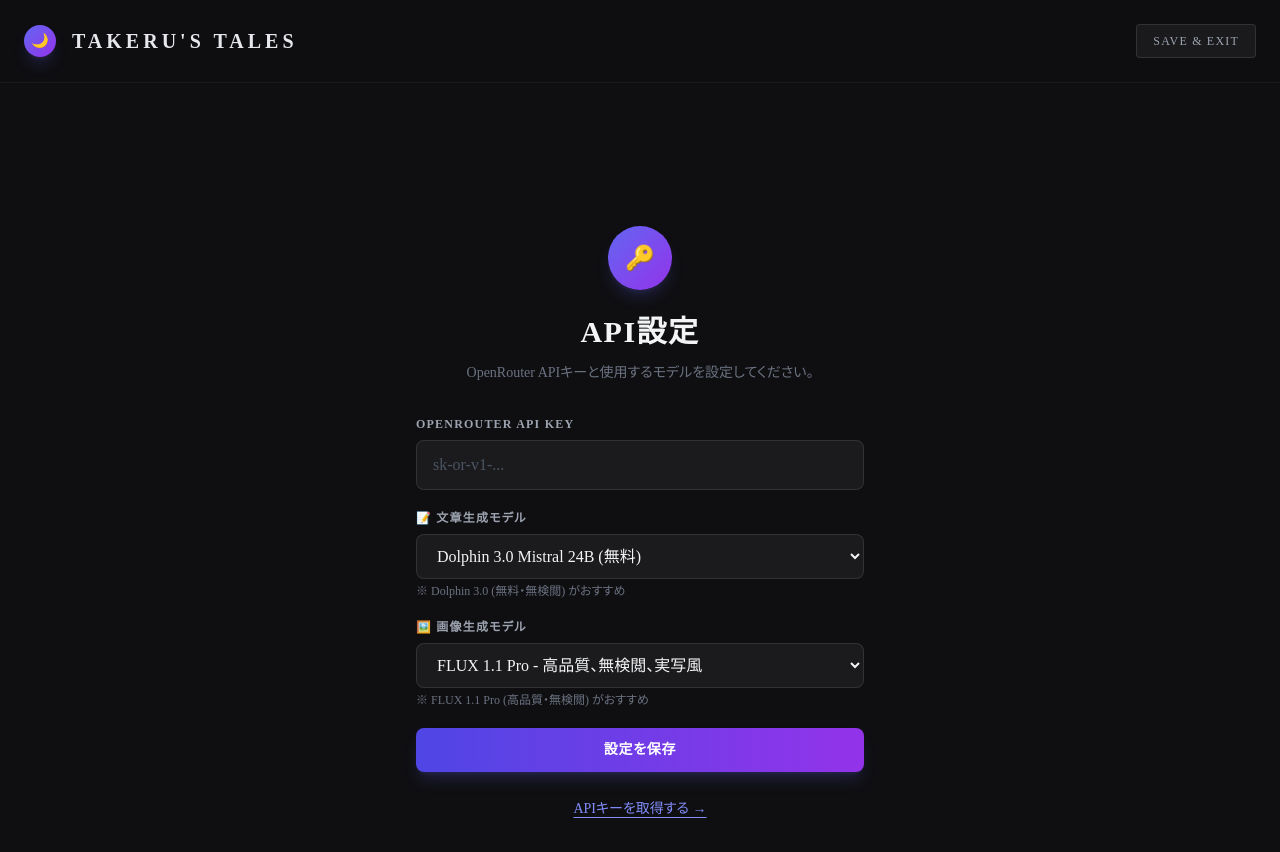
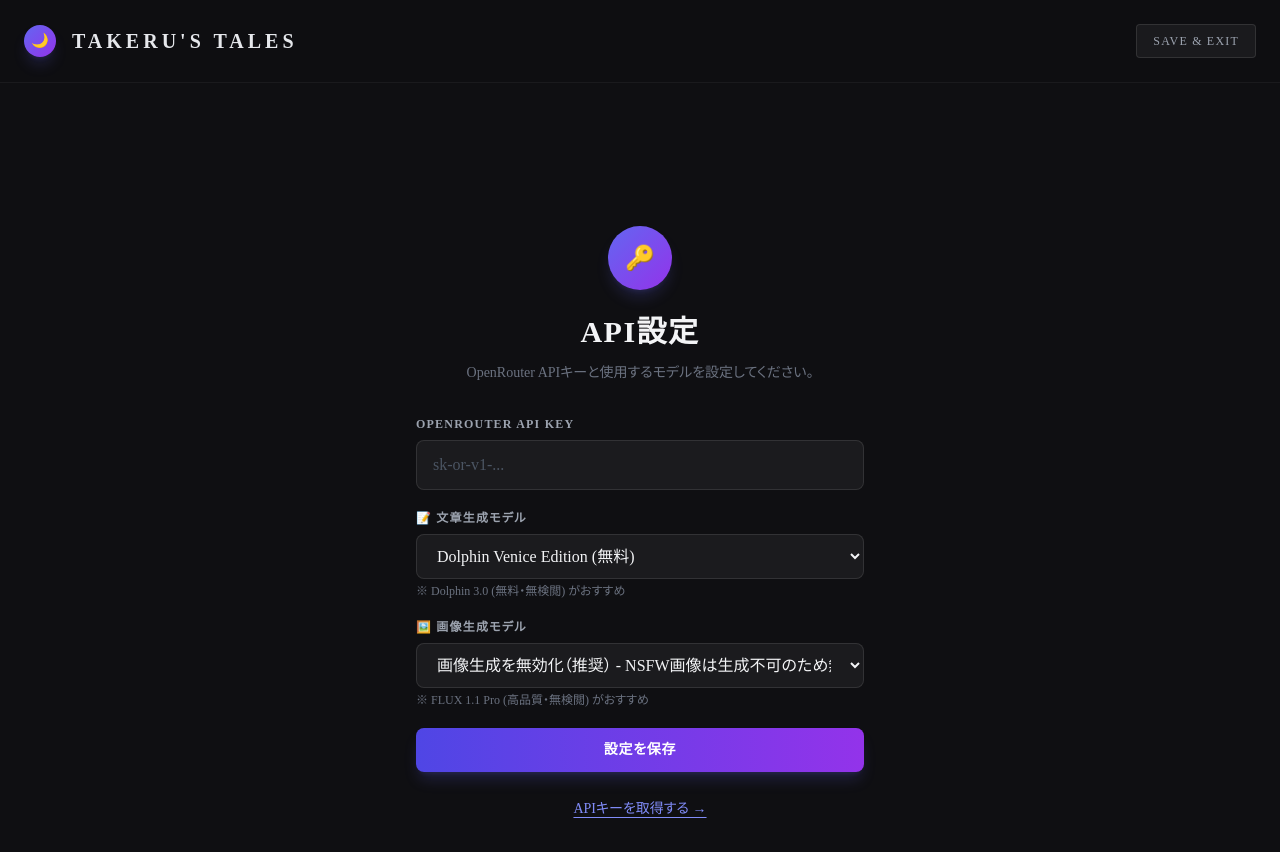
Before and after one commit to kjmanz/TTgame, a React (Vite) app: page / in a window 1280 px wide. Shown: the top 852 px of the page. Built offline with nearby package versions, Linux system fonts and the light colour scheme; a web font is replaced by a local one.

Commit message:
feat: モデル更新、ローディングUI改善、改行ルール強化

```diff
--- a/components/ApiKeyScreen.tsx
+++ b/components/ApiKeyScreen.tsx
@@ -4,65 +4,90 @@ const API_KEY_STORAGE_KEY = 'openrouter_api_key';
 const MODEL_STORAGE_KEY = 'openrouter_model';
 const IMAGE_MODEL_STORAGE_KEY = 'openrouter_image_model';
 
-// 利用可能な文章生成モデル一覧
+// 利用可能な文章生成モデル一覧（エロ小説向け・無検閲モデル）
 export const AVAILABLE_TEXT_MODELS = [
   {
-    id: 'cognitivecomputations/dolphin3.0-mistral-24b:free',
-    name: 'Dolphin 3.0 Mistral 24B (無料)',
-    description: '無検閲、NSFW対応、無料',
+    id: 'cognitivecomputations/dolphin-mistral-24b-venice-edition:free',
+    name: 'Dolphin Venice Edition (無料)',
+    description: '無検閲、NSFW対応、無料、おすすめ',
     price: '無料'
   },
   {
-    id: 'deepseek/deepseek-chat',
-    name: 'DeepSeek Chat',
-    description: '無検閲、コスパ良い、日本語OK',
+    id: 'thedrummer/cydonia-24b-v4.1',
+    name: 'Cydonia 24B V4.1',
+    description: '高品質エロ小説、無検閲、日本語OK',
     price: '安い'
   },
   {
-    id: 'mistralai/mistral-nemo',
-    name: 'Mistral Nemo',
-    description: 'NSFWフィルターほぼなし',
+    id: 'thedrummer/anubis-70b-v1.1',
+    name: 'Anubis 70B V1.1',
+    description: '最高品質、長文得意、無検閲',
+    price: '$0.48/M'
+  },
+  {
+    id: 'thedrummer/skyfall-36b-v2',
+    name: 'Skyfall 36B V2',
+    description: 'ロールプレイ特化、無検閲',
+    price: '$0.30/M'
+  },
+  {
+    id: 'thedrummer/rocinante-12b',
+    name: 'Rocinante 12B',
+    description: 'クリエイティブ文章、無検閲',
     price: '安い'
   },
   {
-    id: 'qwen/qwen-2.5-7b-instruct',
-    name: 'Qwen 2.5 7B',
-    description: '日本語に強い',
+    id: 'neversleep/noromaid-20b',
+    name: 'Noromaid 20B',
+    description: 'ロマンス・エロ特化、無検閲',
+    price: '$0.15/M'
+  },
+  {
+    id: 'gryphe/mythomax-l2-13b',
+    name: 'MythoMax 13B',
+    description: 'ファンタジー・ロマンス特化、無検閲',
     price: '安い'
   },
   {
-    id: 'meta-llama/llama-3.1-8b-instruct',
-    name: 'Llama 3.1 8B',
-    description: '汎用モデル',
+    id: 'mancer/weaver',
+    name: 'Mancer Weaver',
+    description: 'ロールプレイ・物語向け、無検閲',
+    price: '安い'
+  },
+  {
+    id: 'deepseek/deepseek-chat-v3-0324',
+    name: 'DeepSeek Chat V3',
+    description: '高品質、コスパ良い、日本語OK',
     price: '安い'
   }
 ];
 
 // 利用可能な画像生成モデル一覧
+// ※注意: OpenRouterの画像生成モデルは全てNSFWコンテンツを生成できません
 export const AVAILABLE_IMAGE_MODELS = [
   {
-    id: 'black-forest-labs/flux-1.1-pro',
-    name: 'FLUX 1.1 Pro',
-    description: '高品質、無検閲、実写風',
-    price: '$0.04/MP'
+    id: 'none',
+    name: '画像生成を無効化（推奨）',
+    description: 'NSFW画像は生成不可のため無効化推奨',
+    price: '無料'
   },
   {
-    id: 'black-forest-labs/flux-schnell',
-    name: 'FLUX Schnell (高速)',
-    description: '高速生成、無検閲',
-    price: '安い'
+    id: 'google/gemini-2.5-flash-image',
+    name: 'Gemini 2.5 Flash Image',
+    description: '最安・高速（NSFW不可）',
+    price: '$0.001/枚'
   },
   {
-    id: 'stabilityai/stable-diffusion-xl',
-    name: 'Stable Diffusion XL',
-    description: '汎用、アニメ向き',
-    price: '安い'
+    id: 'openai/gpt-5-image-mini',
+    name: 'GPT-5 Image Mini',
+    description: '高品質・実写風（NSFW不可）',
+    price: '$1.1/M'
   },
   {
-    id: 'none',
-    name: '画像生成を無効化',
-    description: '画像生成を使用しない',
-    price: '無料'
+    id: 'openai/gpt-5-image',
+    name: 'GPT-5 Image',
+    description: '最高品質（NSFW不可）',
+    price: '$5/M'
   }
 ];
 
--- a/components/StoryReader.tsx
+++ b/components/StoryReader.tsx
@@ -107,6 +107,58 @@ const StoryReader: React.FC<Props> = ({
 
   return (
     <div className="flex flex-col lg:flex-row h-full max-w-7xl mx-auto gap-0 lg:gap-8 pb-32 lg:pb-10 relative">
+
+      {/* FULLSCREEN LOADING OVERLAY - 文章生成中 */}
+      {isLoading && (
+        <div className="fixed inset-0 z-[200] bg-[#0f0f12]/95 backdrop-blur-md flex flex-col items-center justify-center animate-fade-in">
+          <div className="relative mb-8">
+            {/* Outer ring */}
+            <div className="w-24 h-24 rounded-full border-4 border-indigo-900/30 flex items-center justify-center">
+              {/* Spinning ring */}
+              <div className="absolute inset-0 w-24 h-24 rounded-full border-4 border-transparent border-t-indigo-500 animate-spin"></div>
+              {/* Pulsing inner circle */}
+              <div className="w-16 h-16 rounded-full bg-gradient-to-br from-indigo-600 to-purple-700 flex items-center justify-center animate-pulse">
+                <span className="text-3xl">✒︎</span>
+              </div>
+            </div>
+          </div>
+          <h3 className="text-2xl font-serif font-bold text-gray-100 mb-3 tracking-wider">物語を執筆中...</h3>
+          <p className="text-gray-400 text-sm font-serif tracking-widest animate-pulse">WRITING STORY</p>
+          <div className="mt-8 flex gap-1.5">
+            <div className="w-2 h-2 bg-indigo-500 rounded-full animate-bounce" style={{ animationDelay: '0ms' }}></div>
+            <div className="w-2 h-2 bg-indigo-500 rounded-full animate-bounce" style={{ animationDelay: '150ms' }}></div>
+            <div className="w-2 h-2 bg-indigo-500 rounded-full animate-bounce" style={{ animationDelay: '300ms' }}></div>
+          </div>
+        </div>
+      )}
+
+      {/* FULLSCREEN LOADING OVERLAY - 画像生成中 */}
+      {(isGeneratingImage || isEditingImage) && (
+        <div className="fixed inset-0 z-[200] bg-[#0f0f12]/95 backdrop-blur-md flex flex-col items-center justify-center animate-fade-in">
+          <div className="relative mb-8">
+            {/* Outer ring */}
+            <div className="w-24 h-24 rounded-full border-4 border-pink-900/30 flex items-center justify-center">
+              {/* Spinning ring */}
+              <div className="absolute inset-0 w-24 h-24 rounded-full border-4 border-transparent border-t-pink-500 animate-spin"></div>
+              {/* Pulsing inner circle */}
+              <div className="w-16 h-16 rounded-full bg-gradient-to-br from-pink-600 to-purple-700 flex items-center justify-center animate-pulse">
+                <span className="text-3xl">🎨</span>
+              </div>
+            </div>
+          </div>
+          <h3 className="text-2xl font-serif font-bold text-gray-100 mb-3 tracking-wider">
+            {isEditingImage ? '画像を編集中...' : '画像を生成中...'}
+          </h3>
+          <p className="text-gray-400 text-sm font-serif tracking-widest animate-pulse">
+            {isEditingImage ? 'EDITING IMAGE' : 'GENERATING IMAGE'}
+          </p>
+          <div className="mt-8 flex gap-1.5">
+            <div className="w-2 h-2 bg-pink-500 rounded-full animate-bounce" style={{ animationDelay: '0ms' }}></div>
+            <div className="w-2 h-2 bg-pink-500 rounded-full animate-bounce" style={{ animationDelay: '150ms' }}></div>
+            <div className="w-2 h-2 bg-pink-500 rounded-full animate-bounce" style={{ animationDelay: '300ms' }}></div>
+          </div>
+        </div>
+      )}
 
       {/* Left Side: Visuals & Stats (Mobile: Top) */}
       <div className="lg:w-[400px] flex-shrink-0 flex flex-col gap-4 order-1 lg:order-none mb-6 lg:mb-0 lg:sticky lg:top-24 h-fit z-10">
--- a/services/openRouterService.ts
+++ b/services/openRouterService.ts
@@ -96,10 +96,14 @@ const BASE_SYSTEM_INSTRUCTION = `
 9. **ユーザー入力の反映**:
    - ユーザーの指示を唐突に実行せず、前後の文脈と滑らかに接続してください。
 
-10. **改行と可読性**:
-   - **スマホで読むことを想定し、頻繁に改行を行ってください。**
-   - 1つの段落が4行以上続く「壁のような文章」は禁止です。こまめに改行を入れてください。
-   - 特に「セリフ」や「擬音」の前後は必ず改行し、必要に応じて空白行を挟んでリズムを作ってください。
+10. **改行と可読性（最重要・絶対遵守）**:
+   - **【警告】改行のない壁のような文章は絶対に禁止です。これは最優先ルールです。**
+   - **スマホで読むことを想定し、2〜3文ごとに必ず改行（\\n）を入れてください。**
+   - 1つの段落が3行以上続く場合は、必ず途中で改行を入れてください。
+   - **セリフ（「」）は必ず独立した行にしてください。セリフの前後には必ず改行を入れてください。**
+   - **擬音（ぬるっ、じゅぷっ等）も独立した行にするか、前後に改行を入れてください。**
+   - 場面転換や時間経過には空行（\\n\\n）を2つ入れてリズムを作ってください。
+   - **読みやすさ重視：短い段落、頻繁な改行、セリフと地の文の明確な分離。**
 
 【選択肢（Choices）の生成ルール（重要）】
 ユーザーに提示する5つの選択肢は、単なる「続ける」「激しくする」といった抽象的なものではなく、**具体的な性的なアクション**を提案してください。
```
Also changed, not shown: 1 other file (tests, documents, lock files or other folders). Lines whose indentation alone changed are shown as unchanged.
